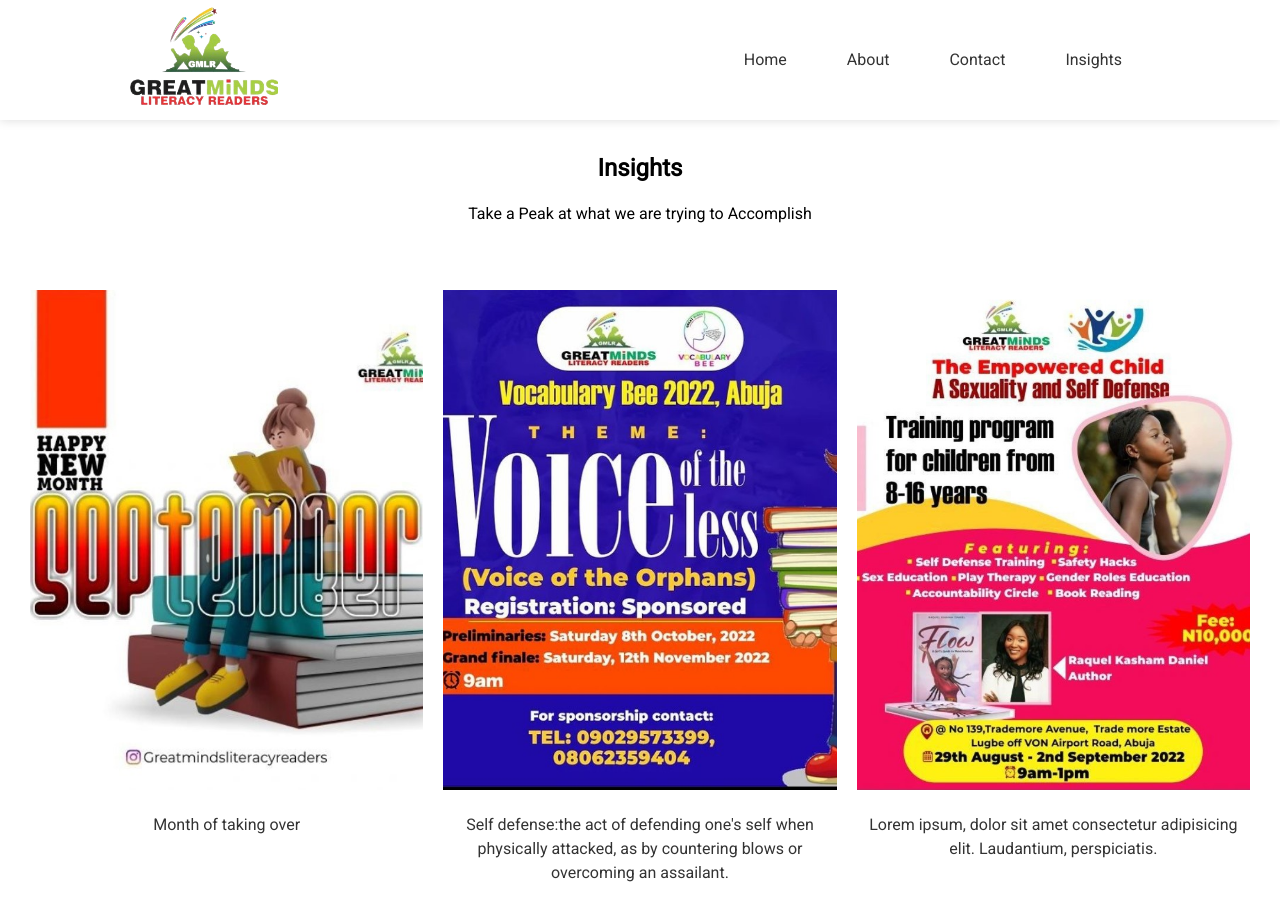
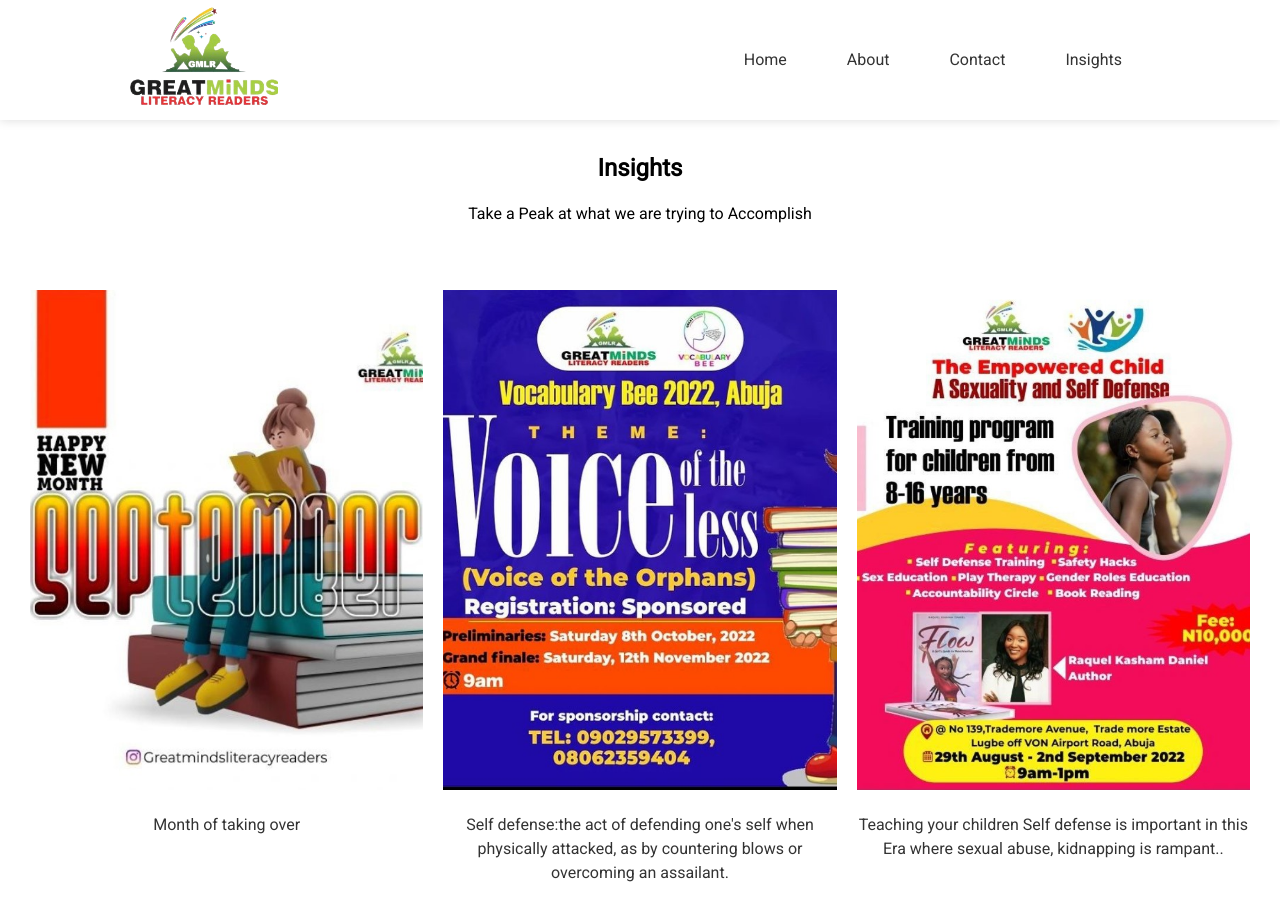
Before and after one commit to IsaiahDaniel/Great-minds, a React (Create React App) app: page /insights in a window 1280 px wide. Shown: the top 899 px of the page. Built offline with nearby package versions, Linux system fonts and the light colour scheme.

Commit message:
text adjustment

```diff
--- a/src/pages/Insights.js
+++ b/src/pages/Insights.js
@@ -34,7 +34,7 @@ const Insights = () => {
         <a href="https://www.instagram.com/p/ChxkCd8jG6c/" target="_blank" rel="noreferrer">
           <img src={cardImgTwo} height="500" className="mr-3" alt="instagram-three" data-aos="fade-up" />
           <Paragraph>
-            Lorem ipsum, dolor sit amet consectetur adipisicing elit. Laudantium, perspiciatis.
+          Teaching your children Self defense is important in this Era where sexual abuse, kidnapping is rampant..
           </Paragraph>
         </a>
       </div>
```
